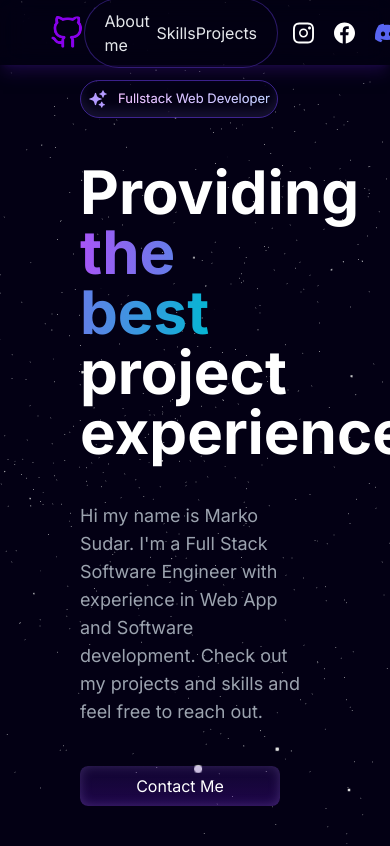
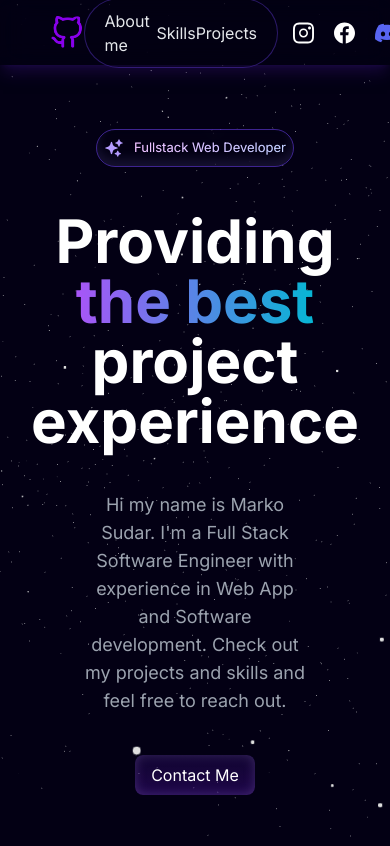
Before and after one commit to sukibk/portfolio-site, a Next.js app: page / in a window 390 px wide. Shown: the top 846 px of the page. Built offline with nearby package versions, Linux system fonts and the light colour scheme; a web font is replaced by a local one.

Commit message:
v alpha 0.1-mobile

```diff
--- a/app/components/main/Hero.tsx
+++ b/app/components/main/Hero.tsx
@@ -3,7 +3,7 @@ import HeroContent from "../sub/HeroContent";
 
 const Hero = () => {
   return (
-    <div className="relative flex flex-col h-full w-full">
+    <div className="relative flex flex-col h-[100vh] w-full md:h-full">
       <video
         autoPlay
         muted
--- a/app/components/sub/HeroContent.tsx
+++ b/app/components/sub/HeroContent.tsx
@@ -15,9 +15,9 @@ const HeroContent = () => {
     <motion.div
       initial="hidden"
       animate="visible"
-      className="flex flex-row items-center justify-center px-20 mt-20 w-full z-[21]"
+      className="flex flex-col items-center justify-center px-20 mt-20 w-full h-full z-[21] md:flex-row"
     >
-      <div className="h-full w-full flex flex-col gap-5 justify-center m-auto text-start">
+      <div className="h-full w-full flex flex-col gap-5 justify-center items-center m-auto text-center md:text-start md:items-start">
         <motion.div
           variants={slideInFromTop}
           className="Welcome-box py-[8px] px-[7px] border border-[#7042f88b] opacity-[0.9]"
@@ -49,7 +49,7 @@ const HeroContent = () => {
         </motion.p>
         <motion.a
           variants={slideInFromLeft(1)}
-          className="py-2 button-primary text-center text-white cursor-pointer rounded-lg max-w-[200px]"
+          className="py-2 button-primary text-center p-[1rem] text-white cursor-pointer rounded-lg max-w-[200px]"
         >
           Contact Me
         </motion.a>
@@ -57,7 +57,7 @@ const HeroContent = () => {
 
       <motion.div
         variants={slideInFromRight(0.8)}
-        className="w-full h-full flex justify-center items-center"
+        className="hidden w-full h-full flex justify-center items-center md:inline-block"
       >
         <Image
           src="/mainIconsdark.svg"
```
